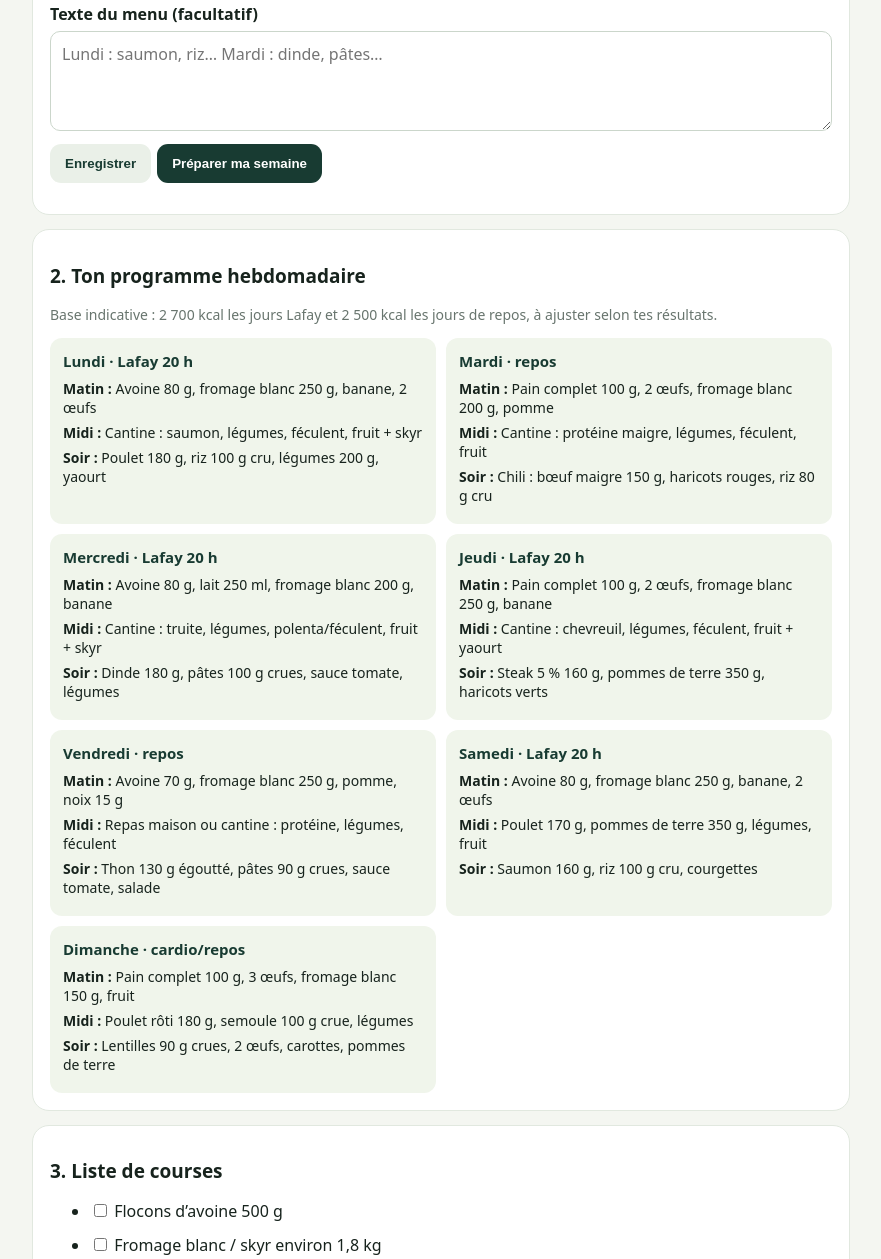
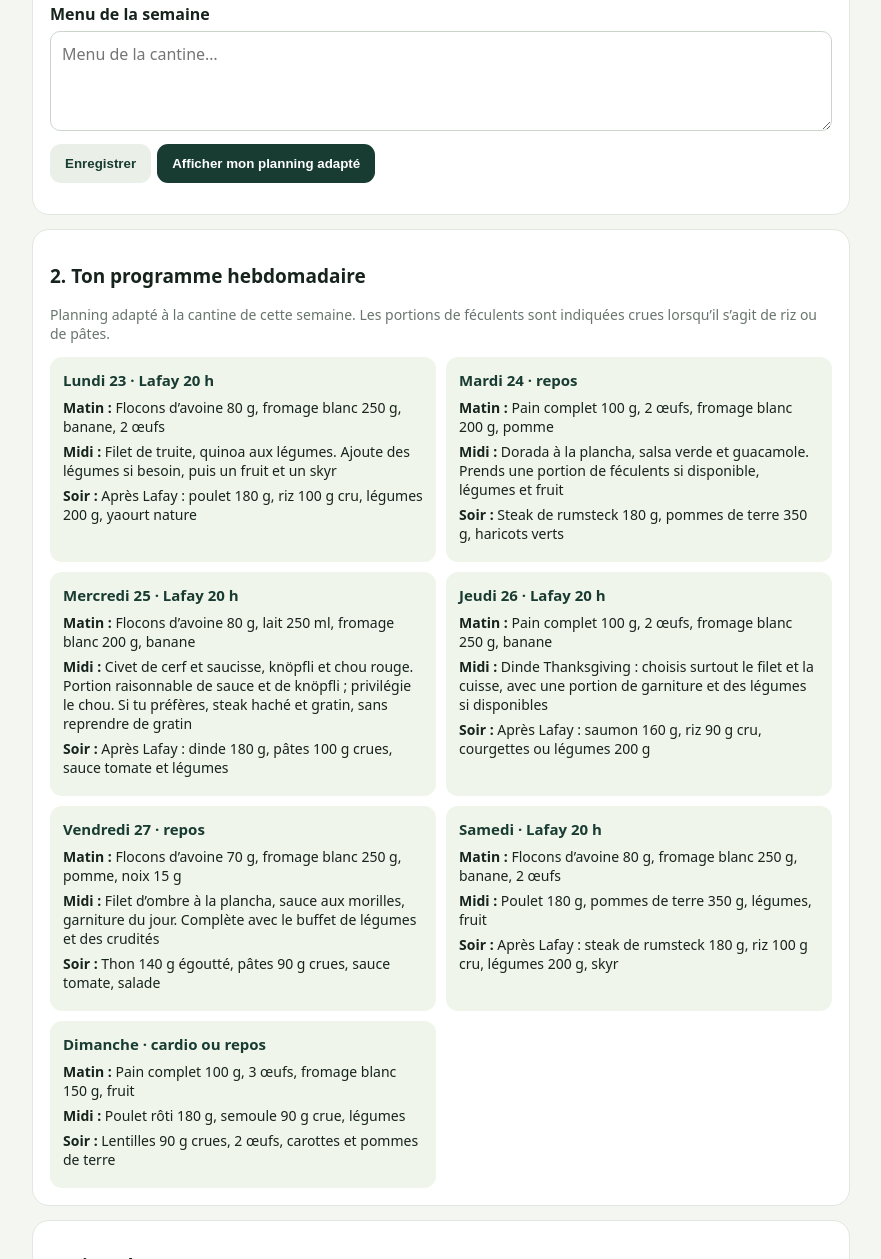
Before and after one commit to v7r4c9twdb-cmyk/mon-coach-lafay, a plain HTML site: page index.html in a window 1280 px wide. Shown: the part 729-1988 px from the top of the page, without its empty margins (199-1080 px from the left). Drawn offline with Linux system fonts and the light colour scheme.

Commit message:
Add files via upload

```diff
--- a/index.html
+++ b/index.html
@@ -2,25 +2,31 @@
 *{box-sizing:border-box}body{margin:0;background:#f4f6f1;color:#17231d;font:16px system-ui}header{background:#183b32;color:white;padding:25px 20px;border-radius:0 0 22px 22px}main{max-width:850px;margin:auto;padding:16px}h1{margin:5px 0}h2{font-size:19px}.card{background:white;border:1px solid #e1e8df;border-radius:17px;padding:17px;margin:14px 0}.muted{color:#68756e;font-size:14px}.grid,.week{display:grid;grid-template-columns:repeat(2,1fr);gap:10px}.stat,.day{background:#f0f5eb;padding:13px;border-radius:12px}.stat b{display:block;font-size:22px;color:#183b32}label{display:block;font-weight:650;margin:12px 0 6px}input,textarea{width:100%;padding:11px;border:1px solid #cbd6cb;border-radius:10px;font:inherit}textarea{min-height:100px}button{padding:12px 15px;border:0;border-radius:11px;background:#183b32;color:white;font-weight:700;margin:8px 6px 0 0}button.alt{background:#eaf0e8;color:#183b32}#preview{display:none;max-width:100%;max-height:220px;margin-top:10px;border-radius:10px}.day h3{margin:0 0 8px;color:#183b32;font-size:15px}.day p{font-size:14px;margin:6px 0}li{margin:7px 0}footer{text-align:center;color:#68756e;font-size:12px;padding:18px}@media(max-width:560px){.grid,.week{grid-template-columns:1fr}}
 </style></head><body><header><small>TON ASSISTANT NUTRITION</small><h1>Mon Coach Lafay 💪</h1><div>Menus de cantine, repas maison et liste de courses.</div></header><main>
 <section class="card"><h2>Ton profil</h2><div class="grid"><div class="stat"><b>76 kg</b>Poids de référence</div><div class="stat"><b>4 séances</b>Lafay / semaine</div><div class="stat"><b>20 h</b>Entraînement</div><div class="stat"><b>3 repas</b>Par jour</div></div><p class="muted">Objectif : prise de muscle progressive sans prise de ventre. Lafay lundi, mercredi, jeudi et samedi. Une sortie cardio hebdomadaire.</p></section>
-<section class="card"><h2>1. Menu de la cafétéria</h2><p class="muted">Ajoute la photo et/ou colle le texte du menu. Cette première version conserve ton texte et affiche la photo. L'analyse automatique par IA nécessitera ensuite une connexion sécurisée à un service externe.</p><label>Photo du menu</label><input id="photo" type="file" accept="image/*" capture="environment"><img id="preview" alt="Aperçu du menu"><label>Texte du menu (facultatif)</label><textarea id="menu" placeholder="Lundi : saumon, riz… Mardi : dinde, pâtes…"></textarea><button class="alt" id="save">Enregistrer</button><button id="make">Préparer ma semaine</button><p id="status" class="muted"></p></section>
-<section class="card"><h2>2. Ton programme hebdomadaire</h2><p class="muted">Base indicative : 2 700 kcal les jours Lafay et 2 500 kcal les jours de repos, à ajuster selon tes résultats.</p><div id="week" class="week"></div></section>
+<section class="card"><h2>1. Menu de la cafétéria</h2><p class="muted"><b>Semaine du 23 au 27 novembre 2026.</b> Menu saisi à partir de ta photo. Le choix conseillé est intégré au planning ci-dessous.</p><label>Photo du menu</label><input id="photo" type="file" accept="image/*" capture="environment"><img id="preview" alt="Aperçu du menu"><label>Menu de la semaine</label><textarea id="menu" placeholder="Menu de la cantine…"></textarea><button class="alt" id="save">Enregistrer</button><button id="make">Afficher mon planning adapté</button><p id="status" class="muted"></p></section>
+<section class="card"><h2>2. Ton programme hebdomadaire</h2><p class="muted">Planning adapté à la cantine de cette semaine. Les portions de féculents sont indiquées crues lorsqu’il s’agit de riz ou de pâtes.</p><div id="week" class="week"></div></section>
 <section class="card"><h2>3. Liste de courses</h2><div id="shopping"></div><button class="alt" id="copy">Copier la liste</button><button class="alt" onclick="window.print()">Imprimer</button></section>
 <section class="card"><h2>4. Suivi</h2><div class="grid"><div><label>Poids (kg)</label><input id="weight" type="number" step=".1" placeholder="76"></div><div><label>Tour de taille (cm)</label><input id="waist" type="number" step=".5"></div></div><label>Notes</label><textarea id="notes" placeholder="Énergie, récupération, progression…"></textarea><button class="alt" id="track">Enregistrer mon suivi</button></section>
-<footer>Maquette locale. Les données restent dans ce navigateur. Hébergement et connexion IA nécessaires pour l'analyse automatique des photos et la synchronisation entre appareils.</footer></main>
+<footer>Planning de la semaine du 23 au 29 novembre 2026. Les données restent dans ce navigateur ; la lecture automatique des photos et la synchronisation nécessitent encore une connexion IA et un hébergement adaptés.</footer></main>
 <script>
+const menuText = `Lundi 23 novembre : filet de truite du Jura, quartier de citron, quinoa aux légumes.
+Mardi 24 novembre : dorada del Pacífico à la plancha, salsa verde chimichurri, guacamole péruvien à la coriandre.
+Mercredi 25 novembre : civet de cerf et saucisse de porc, knöpfli et chou rouge. Alternative : steak haché de bœuf au Satour et gratin dauphinois crémeux.
+Jeudi 26 novembre : repas Thanksgiving, dinde en trois cuissons (filet en cuisson lente, cuisse rôtie et sot-l’y-laisse confits).
+Vendredi 27 novembre : filet d’ombre à la plancha, sauce aux morilles, garniture du jour. Buffet de légumes chauds et crudités disponible.`;
 const days=[
-["Lundi · Lafay 20 h","Avoine 80 g, fromage blanc 250 g, banane, 2 œufs","Cantine : saumon, légumes, féculent, fruit + skyr","Poulet 180 g, riz 100 g cru, légumes 200 g, yaourt"],
-["Mardi · repos","Pain complet 100 g, 2 œufs, fromage blanc 200 g, pomme","Cantine : protéine maigre, légumes, féculent, fruit","Chili : bœuf maigre 150 g, haricots rouges, riz 80 g cru"],
-["Mercredi · Lafay 20 h","Avoine 80 g, lait 250 ml, fromage blanc 200 g, banane","Cantine : truite, légumes, polenta/féculent, fruit + skyr","Dinde 180 g, pâtes 100 g crues, sauce tomate, légumes"],
-["Jeudi · Lafay 20 h","Pain complet 100 g, 2 œufs, fromage blanc 250 g, banane","Cantine : chevreuil, légumes, féculent, fruit + yaourt","Steak 5 % 160 g, pommes de terre 350 g, haricots verts"],
-["Vendredi · repos","Avoine 70 g, fromage blanc 250 g, pomme, noix 15 g","Repas maison ou cantine : protéine, légumes, féculent","Thon 130 g égoutté, pâtes 90 g crues, sauce tomate, salade"],
-["Samedi · Lafay 20 h","Avoine 80 g, fromage blanc 250 g, banane, 2 œufs","Poulet 170 g, pommes de terre 350 g, légumes, fruit","Saumon 160 g, riz 100 g cru, courgettes"],
-["Dimanche · cardio/repos","Pain complet 100 g, 3 œufs, fromage blanc 150 g, fruit","Poulet rôti 180 g, semoule 100 g crue, légumes","Lentilles 90 g crues, 2 œufs, carottes, pommes de terre"]
+["Lundi 23 · Lafay 20 h","Flocons d’avoine 80 g, fromage blanc 250 g, banane, 2 œufs","Filet de truite, quinoa aux légumes. Ajoute des légumes si besoin, puis un fruit et un skyr","Après Lafay : poulet 180 g, riz 100 g cru, légumes 200 g, yaourt nature"],
+["Mardi 24 · repos","Pain complet 100 g, 2 œufs, fromage blanc 200 g, pomme","Dorada à la plancha, salsa verde et guacamole. Prends une portion de féculents si disponible, légumes et fruit","Steak de rumsteck 180 g, pommes de terre 350 g, haricots verts"],
+["Mercredi 25 · Lafay 20 h","Flocons d’avoine 80 g, lait 250 ml, fromage blanc 200 g, banane","Civet de cerf et saucisse, knöpfli et chou rouge. Portion raisonnable de sauce et de knöpfli ; privilégie le chou. Si tu préfères, steak haché et gratin, sans reprendre de gratin","Après Lafay : dinde 180 g, pâtes 100 g crues, sauce tomate et légumes"],
+["Jeudi 26 · Lafay 20 h","Pain complet 100 g, 2 œufs, fromage blanc 250 g, banane","Dinde Thanksgiving : choisis surtout le filet et la cuisse, avec une portion de garniture et des légumes si disponibles","Après Lafay : saumon 160 g, riz 90 g cru, courgettes ou légumes 200 g"],
+["Vendredi 27 · repos","Flocons d’avoine 70 g, fromage blanc 250 g, pomme, noix 15 g","Filet d’ombre à la plancha, sauce aux morilles, garniture du jour. Complète avec le buffet de légumes et des crudités","Thon 140 g égoutté, pâtes 90 g crues, sauce tomate, salade"],
+["Samedi · Lafay 20 h","Flocons d’avoine 80 g, fromage blanc 250 g, banane, 2 œufs","Poulet 180 g, pommes de terre 350 g, légumes, fruit","Après Lafay : steak de rumsteck 180 g, riz 100 g cru, légumes 200 g, skyr"],
+["Dimanche · cardio ou repos","Pain complet 100 g, 3 œufs, fromage blanc 150 g, fruit","Poulet rôti 180 g, semoule 90 g crue, légumes","Lentilles 90 g crues, 2 œufs, carottes et pommes de terre"]
 ];
-const list=["Flocons d’avoine 500 g","Fromage blanc / skyr environ 1,8 kg","Œufs 12","Pain complet 1 paquet","Lait 1 litre","Bananes 4 à 5","Pommes et autres fruits 5 à 7","Poulet 400 g","Dinde 200 g","Bœuf maigre 350 g","Saumon 160 g","Thon 1 boîte","Riz 500 g","Pâtes 500 g","Pommes de terre 1 kg","Lentilles 250 g","Haricots rouges 1 boîte","Légumes variés ou surgelés 2 à 2,5 kg","Sauce tomate 1 bocal","Noix/amandes 100 g","Yaourts nature 3 à 4","Huile d’olive et épices"];
+const list=["Flocons d’avoine 500 g","Fromage blanc / skyr environ 1,5 kg","Œufs 12","Pain complet 1 paquet","Lait 1 litre","Bananes 4 à 5","Pommes et autres fruits 5 à 7","Poulet 400 g","Dinde 200 g","Rumsteck 360 g","Saumon 160 g","Thon 1 boîte (140 g égoutté)","Riz 500 g","Pâtes 250 à 500 g","Semoule 100 g","Pommes de terre 700 g","Lentilles 100 g","Haricots verts 200 g","Légumes variés ou surgelés 1,5 à 2 kg","Sauce tomate 1 bocal","Noix/amandes 100 g","Yaourts nature 3 à 4","Huile d’olive et épices"];
 document.getElementById("week").innerHTML=days.map(d=>`<article class="day"><h3>${d[0]}</h3><p><b>Matin :</b> ${d[1]}</p><p><b>Midi :</b> ${d[2]}</p><p><b>Soir :</b> ${d[3]}</p></article>`).join("");
 document.getElementById("shopping").innerHTML="<ul>"+list.map(x=>`<li><label style="font-weight:400"><input type="checkbox" style="width:auto"> ${x}</label></li>`).join("")+"</ul>";
-const $=id=>document.getElementById(id);$("photo").onchange=()=>{let f=$("photo").files[0];if(f){$("preview").src=URL.createObjectURL(f);$("preview").style.display="block"}};
+const $=id=>document.getElementById(id);if(!localStorage.getItem("lafay_menu"))$("menu").value=menuText;
+$("photo").onchange=()=>{let f=$("photo").files[0];if(f){$("preview").src=URL.createObjectURL(f);$("preview").style.display="block"}};
 function save(){["menu","weight","waist","notes"].forEach(k=>localStorage.setItem("lafay_"+k,$(k).value));$("status").textContent="Informations enregistrées sur cet appareil."}
 $("save").onclick=save;$("track").onclick=save;$("make").onclick=()=>{save();$("status").textContent="Programme de base affiché. Pour une adaptation exacte à la photo, joins-la aussi dans ta conversation ChatGPT.";$("week").scrollIntoView({behavior:"smooth"})};
 ["menu","weight","waist","notes"].forEach(k=>$(k).value=localStorage.getItem("lafay_"+k)||"");
```
